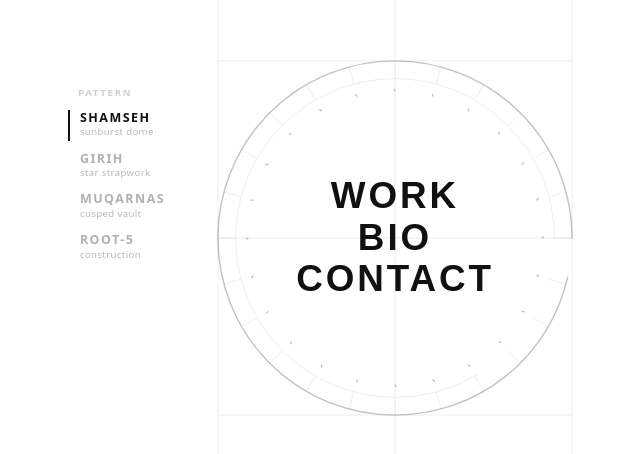
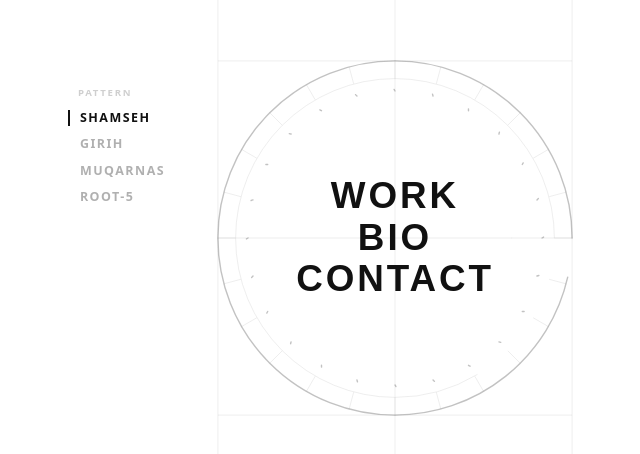
Before and after one commit to grandballoon/lnamazisite, a plain HTML site: page index.html in a window 1280 px wide. Shown: the part 162-616 px from the top of the page, without its empty margins (245-885 px from the left). Drawn offline with Linux system fonts and the light colour scheme.

Commit message:
Update index.html

```diff
--- a/index.html
+++ b/index.html
@@ -439,16 +439,16 @@
     const button = (name, sub, attr, val, handler) => {
       const b = document.createElement('button');
       b.dataset[attr] = val;
-      b.innerHTML = `${name}<small>${sub}</small>`;
+      b.innerHTML = sub ? `${name}<small>${sub}</small>` : name;
       b.addEventListener('click', e => { e.stopPropagation(); handler(val); });
       return b;
     };
 
     group('Pattern', [
-      ['Shamseh',  'sunburst dome'],
-      ['Girih',    'star strapwork'],
-      ['Muqarnas', 'cusped vault'],
-      ['Root-5',   'construction'],
+      ['Shamseh',  ''],
+      ['Girih',    ''],
+      ['Muqarnas', ''],
+      ['Root-5',   ''],
     ].map(([n, s], i) => button(n, s, 'variant', i + 1, setVariant)));
 
     document.body.appendChild(wrap);
```
